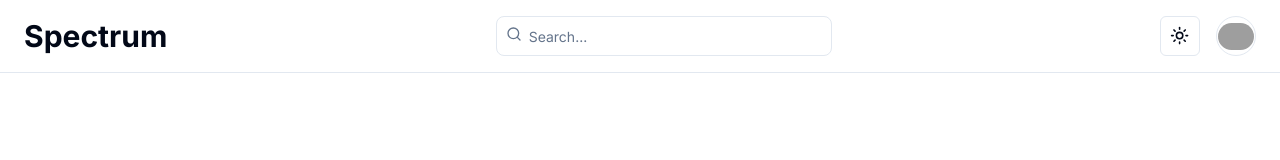
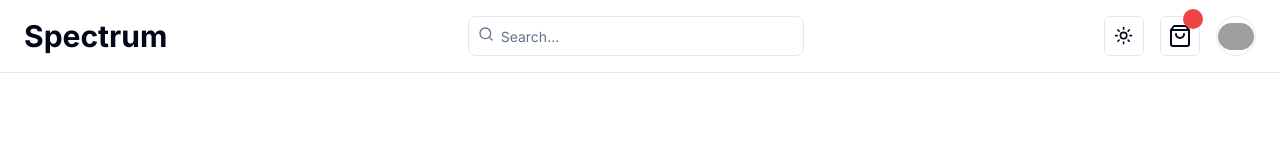
Before and after one commit to issam-seghir/spectrum-store, a Next.js app: page / in a window 1280 px wide. Shown: the top 160 px of the page. Built offline with nearby package versions, Linux system fonts and the light colour scheme; grey boxes are pictures that could not be loaded.

Commit message:
styling the navbar + shop cart + mode toggler

```diff
--- a/components/layout/navbar.tsx
+++ b/components/layout/navbar.tsx
@@ -15,10 +15,11 @@ import {
 import { Input } from "@/components/ui/input";
 
 import { ModeToggle } from "@/components/mode-toggler";
+import {ShopCartDrawer} from "@/components/shop-cart-drawer";
 
 export function Navbar() {
     return (
-        <header className="sticky top-0 z-30 flex items-center justify-between gap-4 border-b bg-background-secondary px-4  py-4 sm:static sm:h-auto  sm:px-6">
+        <header className="bg-background-secondary sticky top-0 z-30 flex items-center justify-between gap-4 border-b px-4  py-4 sm:static sm:h-auto  sm:px-6">
             <h1 className="text-3xl font-bold">
                 <Link href="/">Spectrum</Link>
             </h1>
@@ -35,6 +36,7 @@ export function Navbar() {
             </div>
             <div className="flex items-center gap-4">
                 <ModeToggle />
+                <ShopCartDrawer/>
                 <DropdownMenu>
                     <DropdownMenuTrigger asChild>
                         <Button
--- /dev/null
+++ b/components/shop-cart-drawer.tsx
@@ -0,0 +1,54 @@
+"use client";
+
+import { buttonVariants } from "@/components/ui/button";
+import {
+    Sheet,
+    SheetContent,
+    SheetDescription,
+    SheetHeader,
+    SheetTitle,
+    SheetTrigger,
+} from "@/components/ui/sheet";
+import {  ShoppingBag } from "lucide-react";
+import { cn } from "@/lib/utils";
+
+export  function ShopCartDrawer() {
+
+    return (
+        <Sheet>
+            <SheetTrigger
+                className={cn(
+                    buttonVariants({
+                        variant: "outline",
+                        size: "icon",
+                        className: "relative",
+                    }),
+                )}
+            >
+                <span className="absolute right-0 top-0 -mr-1 -mt-2 flex h-5 w-5 items-center justify-center rounded-full  bg-red-500 text-xs text-white">
+                </span>
+                <ShoppingBag />
+            </SheetTrigger>
+            <SheetContent
+                className="flex flex-col justify-between overflow-auto"
+                aria-controls="Tests"
+            >
+                <div>
+                    <SheetHeader>
+                        <SheetTitle>Shopping Cart</SheetTitle>
+                        <SheetDescription>
+                            You can pay with Stripe or PayPal
+                        </SheetDescription>
+                    </SheetHeader>
+                </div>
+
+                <div className="mt-4 flex w-full justify-between">
+                    <h1 className="text-xl font-bold">Total</h1>
+                    <h2 className="text-lg font-bold">
+                        $0.00
+                    </h2>
+                </div>
+            </SheetContent>
+        </Sheet>
+    );
+}
```
Lines whose indentation alone changed are shown as unchanged.
